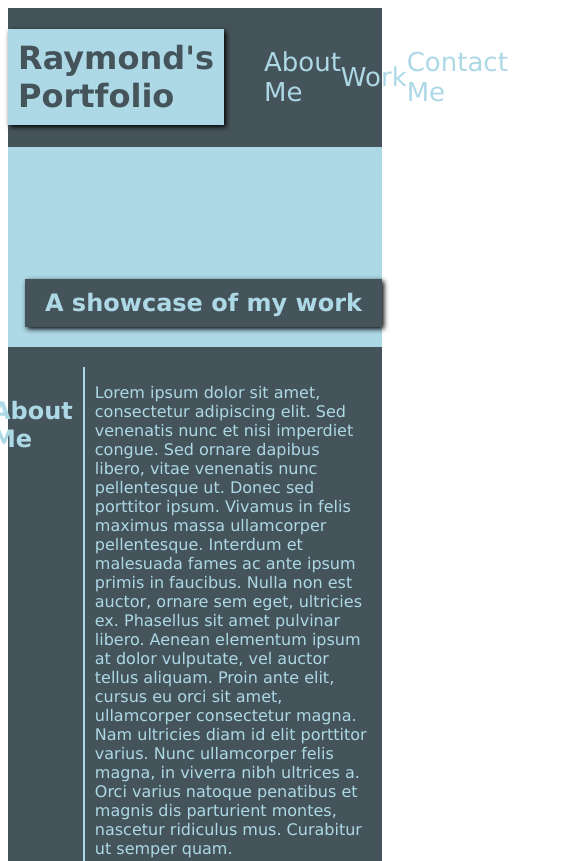
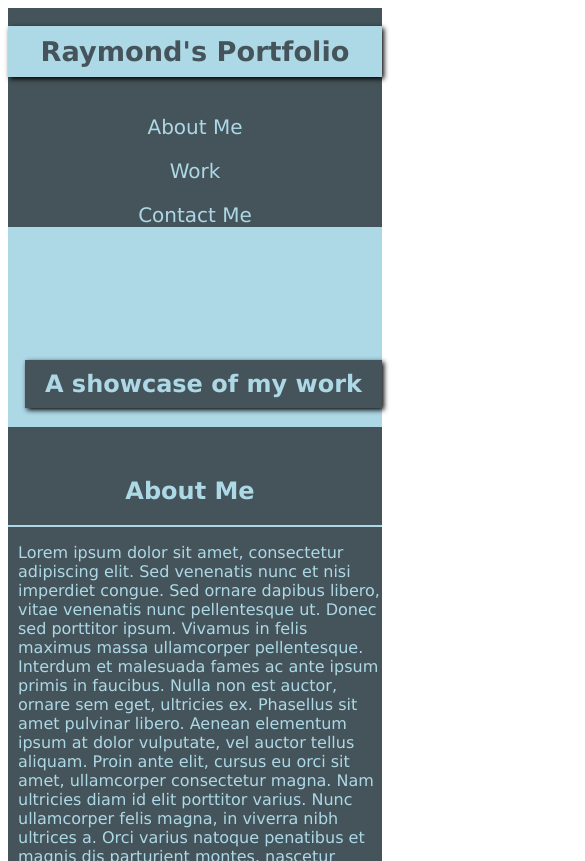
Before and after one commit to raymondlopez13/portfolio, a plain HTML site: page index.html in a window 390 px wide. Shown: the top 861 px of the page, 585 px wide, since content can reach past the window. Drawn offline with Linux system fonts and the light colour scheme.

Commit message:
added media querys and it is now responsive

```diff
--- a/assets/css/layout.css
+++ b/assets/css/layout.css
@@ -106,3 +106,77 @@ section {
     justify-content: space-evenly;
     align-items: center;
 }
+
+
+@media only screen and (max-width: 1024px) {
+    /*HEADER SECTION*/
+    header {
+        grid-template-columns: 1fr 1fr;
+        font-size: .85em;
+    }
+
+    nav{
+        grid-column-start: 2;
+    }
+    nav ul li a.header-links{
+        font-size: 20px;
+    }
+    .contact-container {
+        flex-direction: column;
+    }
+}
+@media only screen and (max-width: 768px) {
+    header {
+        grid-template-columns: 1fr;
+        grid-template-rows: auto 1fr;
+    }
+    nav{
+        grid-column-start: 1;
+    }
+    .header-title{
+        justify-content: center;
+    }
+
+
+    section {
+        grid-template-columns: 1fr;
+        grid-template-rows: 1fr;
+    }
+    .section-text{
+        border-top: 2px solid lightblue;
+        border-left: none;
+    }
+    .section-title{
+        justify-content: center;
+        align-items: flex-end;
+    }
+    .work-links {
+        padding-right: 10px;
+        grid-template-columns: 1fr;
+    }
+    .run-buddy{
+        grid-area: 1/1/2/2;
+        opacity: 1;
+    }
+    section#work .section-title {
+        padding-top: 0px;
+        margin-top: 0px;
+        height: auto;
+    }
+    .contact-container {
+        flex-direction: column;
+    }
+}
+@media only screen and (max-width: 425px) {
+    nav ul {
+        flex-direction: column;
+        align-items: center;
+        padding: 0px;
+    }
+    nav ul li {
+        padding-top: 20px;
+    }
+    #contact-me .contact-info {
+        font-size: smaller;
+    }
+}
```
